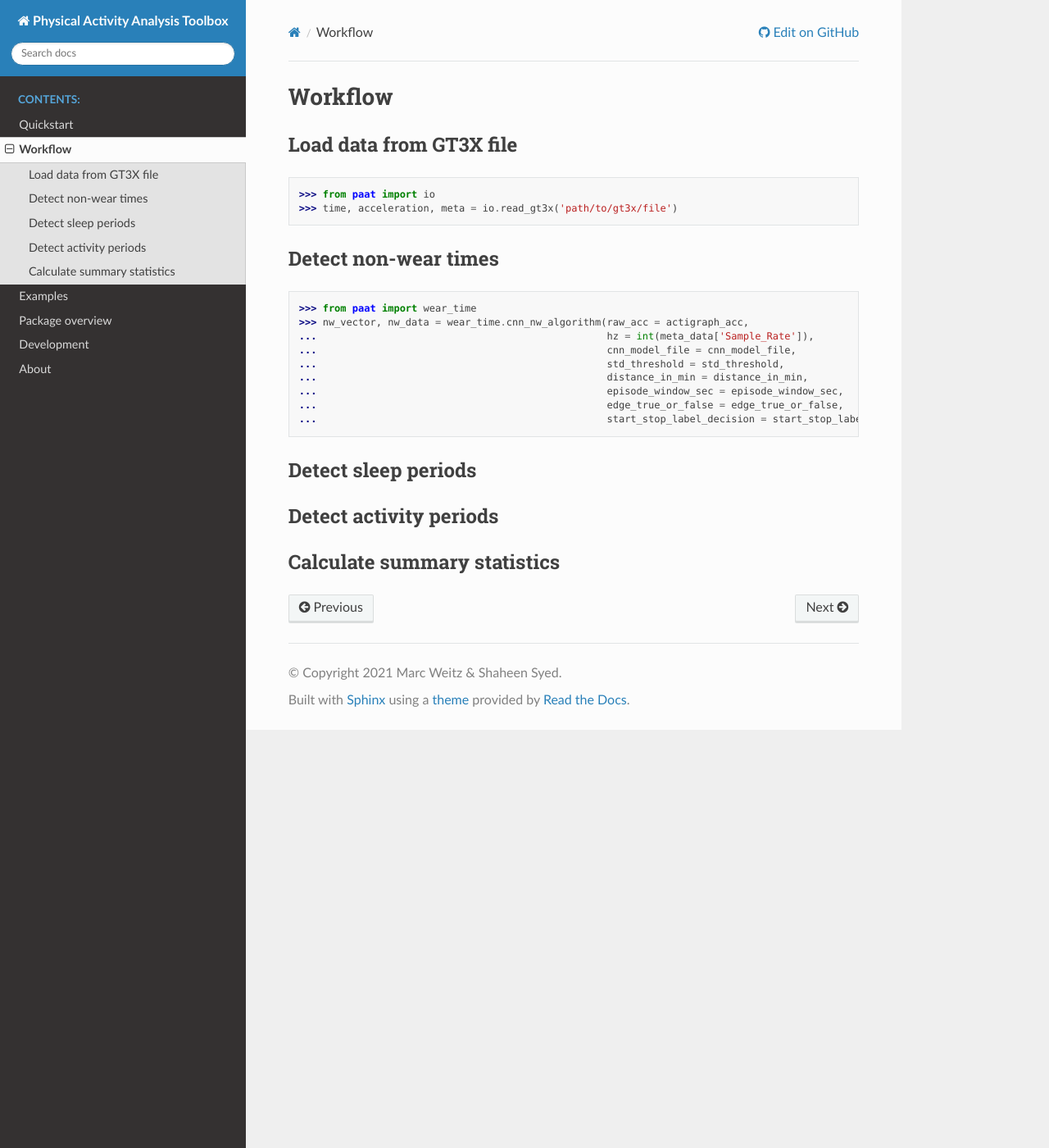
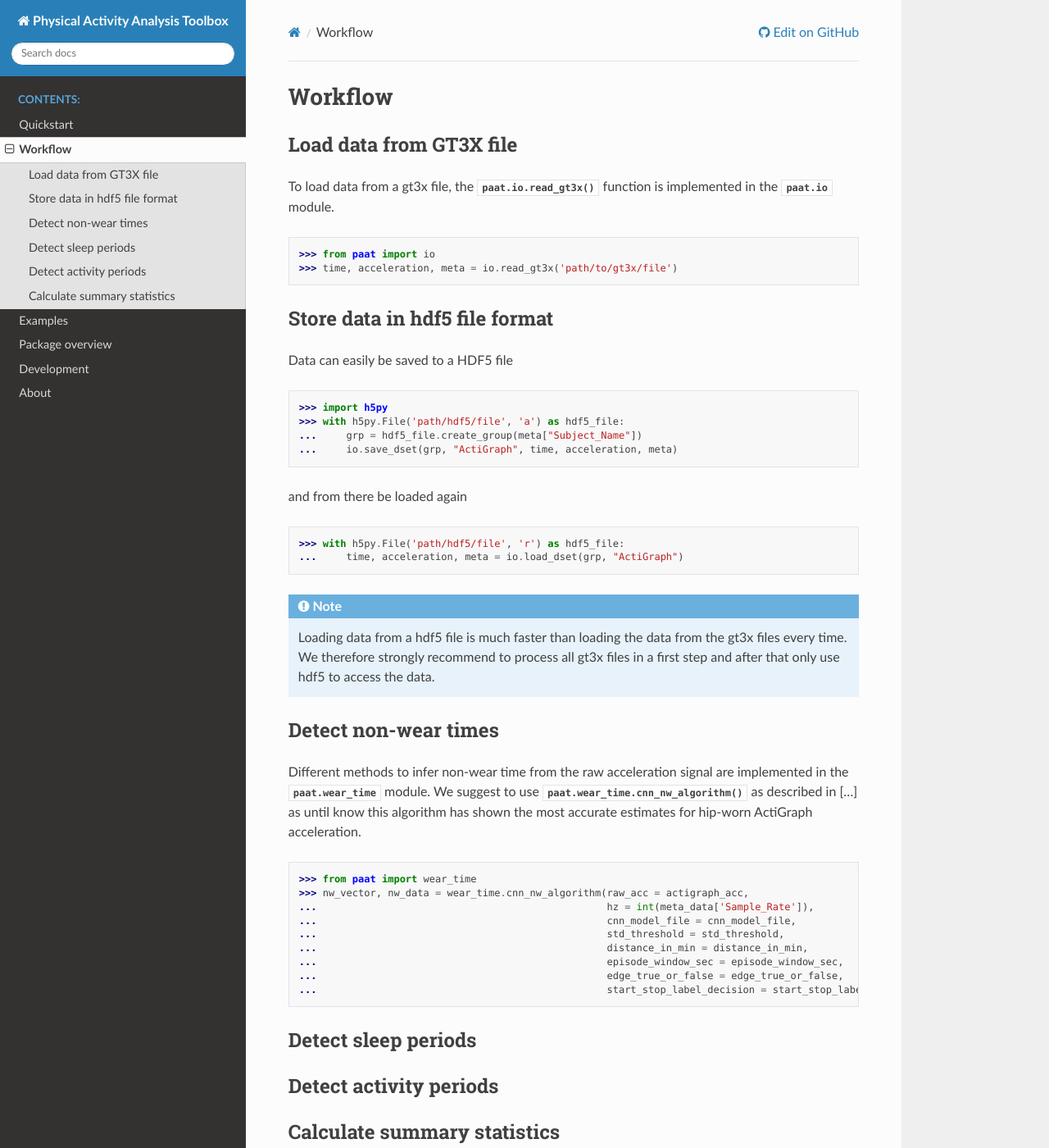
Before and after one commit to Trybnetic/paat, a Sphinx documentation site: the page built from doc/source/workflow.rst, in a window 1280 px wide and 1400 px high. Shown: the whole window at 82% size. Built offline with Sphinx 7.4.7 and the Read the Docs theme 2.0.0, drawn with Linux system fonts in a browser that asks for light colours.

Commit message:
updates documentation

```diff
--- a/doc/source/workflow.rst
+++ b/doc/source/workflow.rst
@@ -5,14 +5,52 @@ Workflow
 Load data from GT3X file
 ------------------------
 
+To load data from a gt3x file, the :meth:`paat.io.read_gt3x` function is implemented in
+the :mod:`paat.io` module.
+
 .. code-block:: python
 
     >>> from paat import io
     >>> time, acceleration, meta = io.read_gt3x('path/to/gt3x/file')
 
 
+Store data in hdf5 file format
+------------------------------
+
+Data can easily be saved to a HDF5 file
+
+.. code-block:: python
+
+    >>> import h5py
+    >>> with h5py.File('path/hdf5/file', 'a') as hdf5_file:
+    ...     grp = hdf5_file.create_group(meta["Subject_Name"])
+    ...     io.save_dset(grp, "ActiGraph", time, acceleration, meta)
+
+
+and from there be loaded again
+
+.. code-block:: python
+
+    >>> with h5py.File('path/hdf5/file', 'r') as hdf5_file:
+    ...     time, acceleration, meta = io.load_dset(grp, "ActiGraph")
+
+
+.. note::
+
+    Loading data from a hdf5 file is much faster than loading the data
+    from the gt3x files every time. We therefore strongly recommend to process
+    all gt3x files in a first step and after that only use hdf5 to access the
+    data.
+
+
 Detect non-wear times
 ---------------------
+
+Different methods to infer non-wear time from the raw acceleration signal are
+implemented in the :mod:`paat.wear_time` module. We suggest to use
+:meth:`paat.wear_time.cnn_nw_algorithm` as described in [...] as until know this
+algorithm has shown the most accurate
+estimates for hip-worn ActiGraph acceleration.
 
 .. code-block:: python
 
```
Also changed, not shown: doc/source/examples.rst (+18 -0 lines).
